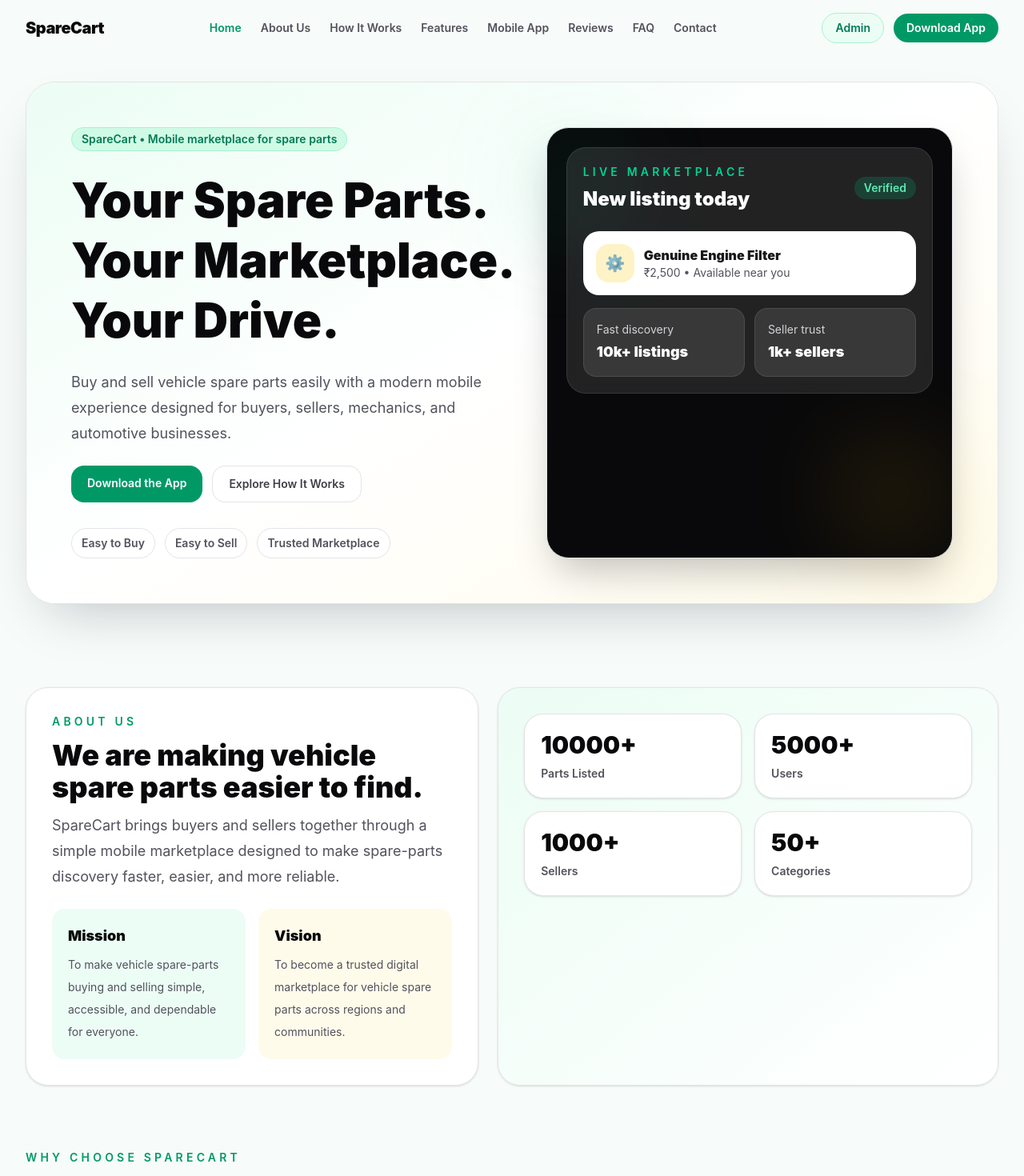
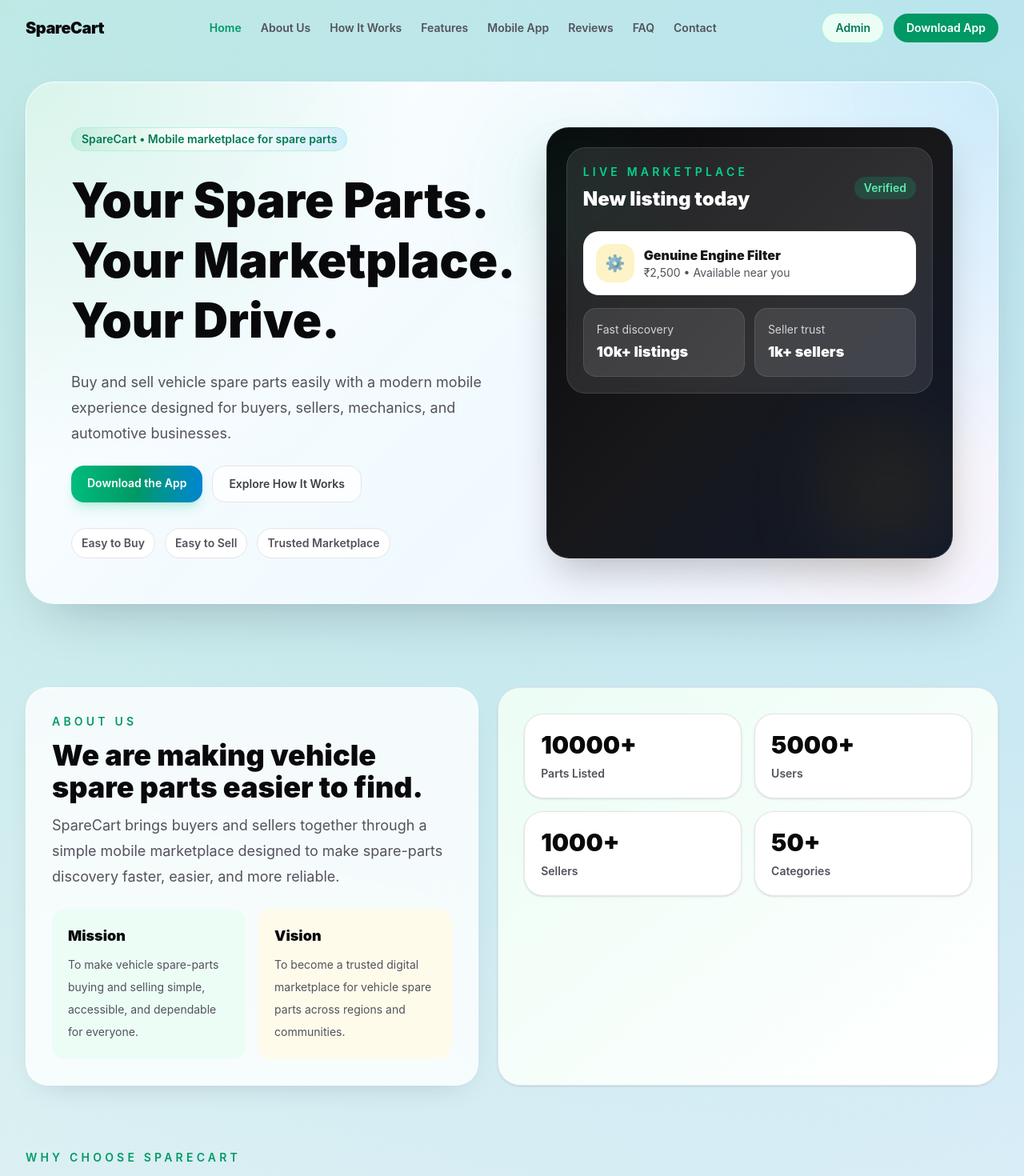
Before and after one commit to sparecart369-stack/SpareCart_Admin, a Next.js app: page / in a window 1280 px wide. Shown: the top 1470 px of the page at 80% size. Built offline with nearby package versions, Linux system fonts and the light colour scheme.

Commit message:
add playstore libk

```diff
--- a/app/page.tsx
+++ b/app/page.tsx
@@ -98,6 +98,8 @@ const socialLinks = [
   { label: "YouTube", href: "https://youtube.com" },
   { label: "LinkedIn", href: "https://linkedin.com" },
 ];
+
+const mobileAppUrl = "https://play.google.com/store/apps/details?id=com.spare.kart";
 
 function SectionTitle({ eyebrow, title, description }: { eyebrow: string; title: string; description: string }) {
   return (
@@ -242,7 +244,7 @@ export default function HomePage() {
   }
 
   return (
-    <main className="min-h-screen bg-[#f7fbf9] text-zinc-900">
+    <main className="min-h-screen bg-[radial-gradient(circle_at_top_left,_rgba(16,185,129,0.18),_transparent_30%),radial-gradient(circle_at_top_right,_rgba(14,165,233,0.18),_transparent_28%),linear-gradient(135deg,_#f8fafc_0%,_#eef2ff_45%,_#f8fafc_100%)] text-zinc-900">
       <div className="fixed left-0 top-0 z-50 h-1 rounded-r-full bg-emerald-500 transition-all" style={{ width: `${progress}%` }} />
 
       <button
@@ -254,7 +256,7 @@ export default function HomePage() {
         ↑
       </button>
 
-      <header className={`sticky top-0 z-40 transition-all ${scrolled ? "bg-white/85 shadow-sm backdrop-blur-xl" : "bg-transparent"}`}>
+      <header className={`sticky top-0 z-40 transition-all ${scrolled ? "border-b border-white/60 bg-white/80 shadow-[0_8px_30px_-20px_rgba(15,23,42,0.35)] backdrop-blur-xl" : "bg-transparent"}`}>
         <nav className="mx-auto flex max-w-7xl items-center justify-between px-4 py-4 sm:px-6 lg:px-8">
           <Link href="#home" className="text-xl font-black tracking-tight text-zinc-950" onClick={() => setMobileMenuOpen(false)}>
             SpareCart
@@ -270,7 +272,7 @@ export default function HomePage() {
             <Link href="/admin" className="rounded-full border border-emerald-200 bg-emerald-50 px-4 py-2 text-sm font-semibold text-emerald-700 transition hover:bg-emerald-100">
               Admin
             </Link>
-            <a href="#contact" className="hidden rounded-full bg-emerald-600 px-4 py-2 text-sm font-semibold text-white transition hover:bg-emerald-700 sm:inline-flex">
+            <a href={mobileAppUrl} target="_blank" rel="noopener noreferrer" className="hidden rounded-full bg-emerald-600 px-4 py-2 text-sm font-semibold text-white transition hover:bg-emerald-700 sm:inline-flex">
               Download App
             </a>
             <button type="button" className="rounded-full border border-zinc-200 bg-white p-2 lg:hidden" onClick={() => setMobileMenuOpen((value) => !value)} aria-label="Toggle menu">
@@ -295,10 +297,10 @@ export default function HomePage() {
       </header>
 
       <section id="home" className="mx-auto max-w-7xl px-4 pb-10 pt-4 sm:px-6 lg:px-8 lg:pb-16 lg:pt-8">
-        <div className="overflow-hidden rounded-[36px] border border-zinc-200 bg-white shadow-[0_30px_70px_-30px_rgba(15,23,42,0.28)]">
-          <div className="grid gap-8 bg-gradient-to-br from-emerald-50 via-white to-amber-50 p-8 sm:p-10 lg:grid-cols-[1.05fr_0.95fr] lg:p-14">
+        <div className="overflow-hidden rounded-[36px] border border-white/70 bg-white/80 shadow-[0_30px_70px_-30px_rgba(15,23,42,0.28)] backdrop-blur-xl">
+          <div className="grid gap-8 bg-[radial-gradient(circle_at_top_left,_rgba(16,185,129,0.16),_transparent_35%),radial-gradient(circle_at_top_right,_rgba(14,165,233,0.16),_transparent_35%),linear-gradient(135deg,_rgba(255,255,255,0.95),_rgba(240,249,255,0.9)_55%,_rgba(247,244,255,0.95))] p-8 sm:p-10 lg:grid-cols-[1.05fr_0.95fr] lg:p-14">
             <div className="space-y-6">
-              <div className="inline-flex rounded-full border border-emerald-200 bg-emerald-100 px-3 py-1 text-sm font-semibold text-emerald-700">
+              <div className="inline-flex rounded-full border border-emerald-200/80 bg-gradient-to-r from-emerald-500/15 via-white to-sky-500/15 px-3 py-1 text-sm font-semibold text-emerald-700">
                 SpareCart • Mobile marketplace for spare parts
               </div>
               <h1 className="max-w-2xl text-4xl font-black leading-tight text-zinc-950 sm:text-5xl lg:text-6xl">
@@ -308,10 +310,10 @@ export default function HomePage() {
                 Buy and sell vehicle spare parts easily with a modern mobile experience designed for buyers, sellers, mechanics, and automotive businesses.
               </p>
               <div className="flex flex-wrap gap-3">
-                <a href="#contact" className="rounded-2xl bg-emerald-600 px-5 py-3 text-sm font-semibold text-white transition hover:bg-emerald-700">
+                <a href={mobileAppUrl} target="_blank" rel="noopener noreferrer" className="rounded-2xl bg-gradient-to-r from-emerald-500 via-emerald-600 to-sky-600 px-5 py-3 text-sm font-semibold text-white shadow-lg shadow-emerald-500/20 transition hover:brightness-110">
                   Download the App
                 </a>
-                <a href="#how-it-works" className="rounded-2xl border border-zinc-200 bg-white px-5 py-3 text-sm font-semibold text-zinc-700 transition hover:bg-zinc-50">
+                <a href="#how-it-works" className="rounded-2xl border border-zinc-200 bg-white/80 px-5 py-3 text-sm font-semibold text-zinc-700 transition hover:bg-white">
                   Explore How It Works
                 </a>
               </div>
@@ -322,7 +324,7 @@ export default function HomePage() {
               </div>
             </div>
 
-            <div className="relative rounded-[28px] border border-zinc-200 bg-zinc-950 p-6 text-white shadow-2xl">
+            <div className="relative rounded-[28px] border border-white/10 bg-gradient-to-br from-zinc-950 via-zinc-900 to-slate-900 p-6 text-white shadow-2xl">
               <div className="absolute -left-3 top-7 h-24 w-24 rounded-full bg-emerald-500/20 blur-3xl" />
               <div className="absolute bottom-6 right-5 h-28 w-28 rounded-full bg-amber-400/20 blur-3xl" />
               <div className="relative rounded-[24px] border border-white/10 bg-white/10 p-5 backdrop-blur">
@@ -360,7 +362,7 @@ export default function HomePage() {
 
       <section id="about" className="mx-auto max-w-7xl px-4 py-6 sm:px-6 lg:px-8 lg:py-10">
         <div className="grid gap-6 lg:grid-cols-[0.95fr_1.05fr]">
-          <div className="rounded-[28px] border border-zinc-200 bg-white p-8 shadow-sm">
+          <div className="rounded-[28px] border border-white/70 bg-white/80 p-8 shadow-[0_14px_40px_-24px_rgba(15,23,42,0.25)] backdrop-blur-xl">
             <SectionTitle eyebrow="About Us" title="We are making vehicle spare parts easier to find." description="SpareCart brings buyers and sellers together through a simple mobile marketplace designed to make spare-parts discovery faster, easier, and more reliable." />
             <div className="mt-6 grid gap-4 sm:grid-cols-2">
               <div className="rounded-2xl bg-emerald-50 p-5">
@@ -390,7 +392,7 @@ export default function HomePage() {
         <SectionTitle eyebrow="Why Choose SpareCart" title="A premium marketplace experience for every automotive need." description="From part discovery to seller connection and business growth, SpareCart is built to support a modern automotive ecosystem." />
         <div className="mt-8 grid gap-5 md:grid-cols-2 xl:grid-cols-3">
           {features.map((feature) => (
-            <div key={feature.title} className="rounded-[24px] border border-zinc-200 bg-white p-6 shadow-sm transition hover:-translate-y-1 hover:shadow-lg">
+            <div key={feature.title} className="rounded-[24px] border border-white/70 bg-white/80 p-6 shadow-[0_14px_40px_-24px_rgba(15,23,42,0.25)] backdrop-blur-xl transition hover:-translate-y-1 hover:shadow-lg">
               <div className="flex h-12 w-12 items-center justify-center rounded-2xl bg-emerald-100 text-xl">✦</div>
               <h3 className="mt-4 text-xl font-black text-zinc-950">{feature.title}</h3>
               <p className="mt-2 text-sm leading-7 text-zinc-600">{feature.description}</p>
@@ -402,7 +404,7 @@ export default function HomePage() {
       <section id="how-it-works" className="mx-auto max-w-7xl px-4 py-6 sm:px-6 lg:px-8 lg:py-10">
         <SectionTitle eyebrow="How It Works" title="Simple flows for buyers and sellers alike." description="Whether you need a part fast or want to list one you already have, SpareCart keeps the process clear and smooth." />
         <div className="mt-8 grid gap-6 lg:grid-cols-2">
-          <div className="rounded-[28px] border border-zinc-200 bg-white p-6 shadow-sm">
+          <div className="rounded-[28px] border border-white/70 bg-white/80 p-6 shadow-[0_14px_40px_-24px_rgba(15,23,42,0.25)] backdrop-blur-xl">
             <h3 className="text-2xl font-black text-zinc-950">For Buyers</h3>
             <div className="mt-6 space-y-4">
               {buyerSteps.map((step) => (
@@ -416,7 +418,7 @@ export default function HomePage() {
               ))}
             </div>
           </div>
-          <div className="rounded-[28px] border border-zinc-200 bg-zinc-950 p-6 text-white shadow-sm">
+          <div className="rounded-[28px] border border-white/10 bg-gradient-to-br from-zinc-950 via-zinc-900 to-slate-900 p-6 text-white shadow-sm">
             <h3 className="text-2xl font-black">For Sellers</h3>
             <div className="mt-6 space-y-4">
               {sellerSteps.map((step) => (
@@ -434,13 +436,13 @@ export default function HomePage() {
       </section>
 
       <section id="mobile-app" className="mx-auto max-w-7xl px-4 py-6 sm:px-6 lg:px-8 lg:py-10">
-        <div className="rounded-[32px] border border-zinc-200 bg-white p-8 shadow-sm sm:p-10">
+        <div className="rounded-[32px] border border-white/70 bg-white/80 p-8 shadow-[0_14px_40px_-24px_rgba(15,23,42,0.25)] backdrop-blur-xl sm:p-10">
           <div className="grid gap-8 lg:grid-cols-[0.95fr_1.05fr] lg:items-center">
             <div>
               <SectionTitle eyebrow="Mobile App" title="Everything you need, right in your pocket." description="Use SpareCart to find, buy, and sell spare parts from anywhere with a polished mobile-first experience." />
               <div className="mt-6 flex flex-wrap gap-3">
-                <a href="#contact" className="rounded-2xl bg-emerald-600 px-5 py-3 text-sm font-semibold text-white transition hover:bg-emerald-700">Download on Google Play</a>
-                <a href="#contact" className="rounded-2xl border border-zinc-200 px-5 py-3 text-sm font-semibold text-zinc-700 transition hover:bg-zinc-50">Download on App Store</a>
+                <a href={mobileAppUrl} target="_blank" rel="noopener noreferrer" className="rounded-2xl bg-emerald-600 px-5 py-3 text-sm font-semibold text-white transition hover:bg-emerald-700">Download on Google Play</a>
+                <a href={mobileAppUrl} target="_blank" rel="noopener noreferrer" className="rounded-2xl border border-zinc-200 px-5 py-3 text-sm font-semibold text-zinc-700 transition hover:bg-zinc-50">Download on App Store</a>
               </div>
               <div className="mt-6 flex flex-wrap gap-3">
                 {appHighlights.map((item) => (
@@ -448,7 +450,7 @@ export default function HomePage() {
                 ))}
               </div>
             </div>
-            <div className="rounded-[28px] border border-zinc-200 bg-gradient-to-br from-zinc-950 to-zinc-800 p-6 text-white shadow-xl">
+            <div className="rounded-[28px] border border-white/10 bg-gradient-to-br from-zinc-950 via-zinc-900 to-slate-900 p-6 text-white shadow-xl">
               <div className="mx-auto flex max-w-sm flex-col gap-3 rounded-[32px] border border-white/10 bg-white/10 p-4 shadow-2xl">
                 <div className="rounded-[24px] bg-white p-4 text-zinc-900">
                   <div className="flex items-center justify-between">
@@ -484,7 +486,7 @@ export default function HomePage() {
         <SectionTitle eyebrow="Vehicle Categories" title="Find parts for your vehicle in seconds." description="Browse vehicle categories and get to the right listing faster with a premium, structured experience." />
         <div className="mt-8 grid gap-4 sm:grid-cols-2 lg:grid-cols-3">
           {categories.map((category) => (
-            <div key={category.name} className="group overflow-hidden rounded-[24px] border border-zinc-200 bg-white shadow-sm transition hover:-translate-y-1 hover:shadow-lg">
+            <div key={category.name} className="group overflow-hidden rounded-[24px] border border-white/70 bg-white/80 shadow-[0_14px_40px_-24px_rgba(15,23,42,0.25)] backdrop-blur-xl transition hover:-translate-y-1 hover:shadow-lg">
               <div className="h-28 bg-gradient-to-br from-emerald-100 to-amber-100" />
               <div className="p-6">
                 <h3 className="text-xl font-black text-zinc-950">{category.name}</h3>
@@ -503,7 +505,7 @@ export default function HomePage() {
             { title: "Mechanics", description: "Quickly discover parts for customer vehicles." },
             { title: "Automotive Businesses", description: "Expand your digital presence and reach new customers." },
           ].map((benefit) => (
-            <div key={benefit.title} className="rounded-[24px] border border-zinc-200 bg-white p-6 shadow-sm">
+            <div key={benefit.title} className="rounded-[24px] border border-white/70 bg-white/80 p-6 shadow-[0_14px_40px_-24px_rgba(15,23,42,0.25)] backdrop-blur-xl">
               <h3 className="text-xl font-black text-zinc-950">{benefit.title}</h3>
               <p className="mt-2 text-sm leading-7 text-zinc-600">{benefit.description}</p>
             </div>
@@ -513,7 +515,7 @@ export default function HomePage() {
 
       <section id="reviews" className="mx-auto max-w-7xl px-4 py-6 sm:px-6 lg:px-8 lg:py-10">
         <SectionTitle eyebrow="Customer Reviews" title="What our community says about SpareCart." description="Real feedback from users who value speed, trust, and a better way to find vehicle parts." />
-        <div className="mt-8 rounded-[32px] border border-zinc-200 bg-white p-6 shadow-sm sm:p-8">
+        <div className="mt-8 rounded-[32px] border border-white/70 bg-white/80 p-6 shadow-[0_14px_40px_-24px_rgba(15,23,42,0.25)] backdrop-blur-xl sm:p-8">
           <div className="flex items-center justify-between">
             <div>
               <p className="text-lg font-black text-zinc-950">{testimonials[reviewIndex].name}</p>
@@ -537,7 +539,7 @@ export default function HomePage() {
       </section>
 
       <section className="mx-auto max-w-7xl px-4 py-6 sm:px-6 lg:px-8 lg:py-10">
-        <div className="rounded-[32px] border border-zinc-200 bg-white p-8 shadow-sm">
+        <div className="rounded-[32px] border border-white/70 bg-white/80 p-8 shadow-[0_14px_40px_-24px_rgba(15,23,42,0.25)] backdrop-blur-xl">
           <SectionTitle eyebrow="App Features" title="Built for clarity, speed, and trust." description="Every part of the experience is designed to help users browse, compare, and connect with confidence." />
           <div className="mt-8 grid gap-4 sm:grid-cols-2 lg:grid-cols-3">
             {[
@@ -558,12 +560,12 @@ export default function HomePage() {
       </section>
 
       <section className="mx-auto max-w-7xl px-4 py-6 sm:px-6 lg:px-8 lg:py-10">
-        <div className="rounded-[32px] border border-zinc-200 bg-gradient-to-br from-emerald-50 to-white p-8 shadow-sm">
+        <div className="rounded-[32px] border border-white/70 bg-gradient-to-br from-emerald-500/10 via-white to-sky-500/10 p-8 shadow-[0_14px_40px_-24px_rgba(15,23,42,0.25)] backdrop-blur-xl">
           <div className="grid gap-8 lg:grid-cols-[1fr_0.9fr] lg:items-center">
             <div>
               <SectionTitle eyebrow="Trust & Safety" title="A marketplace experience designed to build confidence." description="SpareCart focuses on clear listings, user profiles, transparent pricing, and simple communication so the marketplace feels trustworthy and useful." />
             </div>
-            <div className="rounded-[24px] border border-zinc-200 bg-white p-6 shadow-sm">
+            <div className="rounded-[24px] border border-white/70 bg-white/80 p-6 shadow-[0_14px_40px_-24px_rgba(15,23,42,0.25)] backdrop-blur-xl">
               <ul className="space-y-3 text-sm leading-7 text-zinc-600">
                 <li>• Seller profiles and product details help reduce uncertainty.</li>
                 <li>• Clear pricing and availability make comparison easier.</li>
@@ -593,12 +595,12 @@ export default function HomePage() {
               Join the SpareCart community and make buying and selling vehicle spare parts easier and more efficient.
             </p>
             <div className="mt-6 flex flex-wrap gap-3">
-              <a href="#contact" className="rounded-2xl bg-emerald-600 px-5 py-3 text-sm font-semibold text-white transition hover:bg-emerald-700">Download the App</a>
+              <a href={mobileAppUrl} target="_blank" rel="noopener noreferrer" className="rounded-2xl bg-emerald-600 px-5 py-3 text-sm font-semibold text-white transition hover:bg-emerald-700">Download the App</a>
               <a href="#about" className="rounded-2xl border border-white/10 px-5 py-3 text-sm font-semibold text-zinc-200 transition hover:bg-white/10">Learn More</a>
             </div>
           </div>
 
-          <div className="rounded-[32px] border border-zinc-200 bg-white p-8 shadow-sm">
+          <div className="rounded-[32px] border border-white/70 bg-white/80 p-8 shadow-[0_14px_40px_-24px_rgba(15,23,42,0.25)] backdrop-blur-xl">
             <h3 className="text-2xl font-black text-zinc-950">Get in touch</h3>
             <p className="mt-2 text-sm leading-7 text-zinc-600">Have a question, suggestion, or partnership opportunity? We would love to hear from you.</p>
             <form onSubmit={handleSubmit} className="mt-6 space-y-4" noValidate>
@@ -667,7 +669,7 @@ export default function HomePage() {
         </div>
       </section>
 
-      <footer className="border-t border-zinc-200 bg-white/80">
+      <footer className="border-t border-zinc-200/70 bg-white/70 backdrop-blur-xl">
         <div className="mx-auto flex max-w-7xl flex-col gap-8 px-4 py-10 sm:px-6 lg:flex-row lg:items-start lg:justify-between lg:px-8">
           <div className="max-w-md">
             <p className="text-xl font-black text-zinc-950">SpareCart</p>
```
